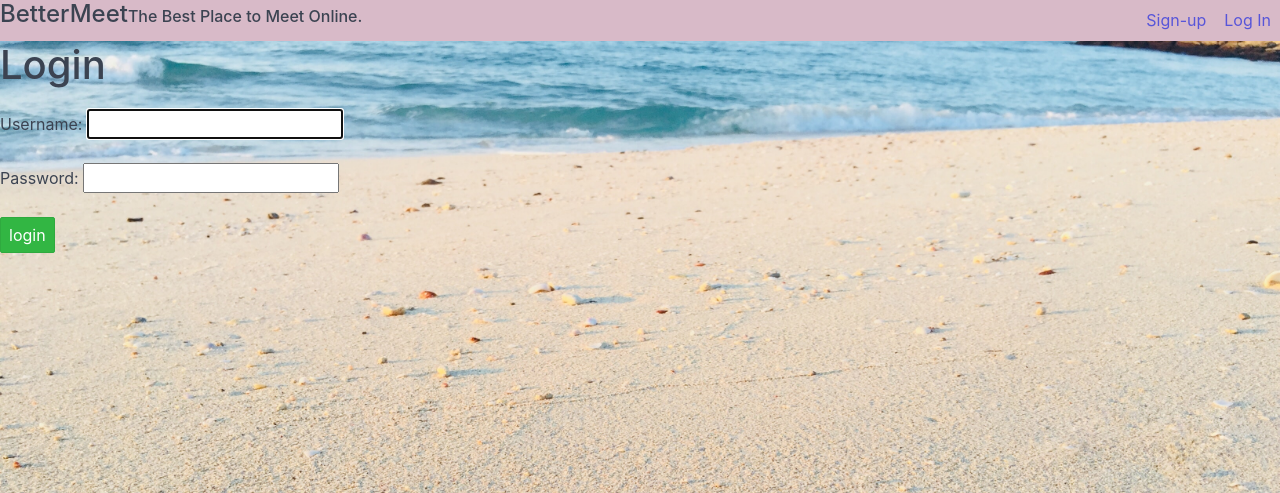
After one commit to Jeffrey-Thompson/BetterMeet, a Django app: page /accounts/login/ in a window 1280 px wide. The commit adds this page. Shown: the top 493 px of the page. Run offline with Django 3.2, Linux system fonts and the light colour scheme.

Commit message:
login/logout

```diff
--- a/better_meet/settings.py
+++ b/better_meet/settings.py
@@ -119,3 +119,6 @@ USE_TZ = True
 # https://docs.djangoproject.com/en/3.1/howto/static-files/
 
 STATIC_URL = '/static/'
+
+LOGIN_REDIRECT_URL = '/'
+LOGOUT_REDIRECT_URL = '/'
--- a/better_meet/urls.py
+++ b/better_meet/urls.py
@@ -20,4 +20,5 @@ urlpatterns = [
     path('admin/', admin.site.urls),
     # Sends to main_app
     path('', include('main_app.urls')),
+    path('accounts/', include('django.contrib.auth.urls'))
 ]
--- a/main_app/templates/base.html
+++ b/main_app/templates/base.html
@@ -18,8 +18,12 @@
             <h6>The Best Place to Meet Online.</h6>
         </section>
         <section class="navbar-section">
-            <a href="" class="btn btn-link">Sign-up</a>
-            <a href="" class="btn btn-link">Log In</a>
+            {% if user.is_authenticated %}
+                <a href="{% url 'logout' %}" class="btn btn-link">Log Out</a>
+            {% else %}
+                <a href="" class="btn btn-link">Sign-up</a>
+                <a href="{% url 'login' %}" class="btn btn-link">Log In</a>
+            {% endif %}
         </section>
     </header>
     {% block content %}
--- /dev/null
+++ b/main_app/templates/registration/login.html
@@ -0,0 +1,11 @@
+{% extends "base.html" %}
+
+{% block content %}
+<h1>Login</h1>
+
+<form method="POST" action="{% url 'login' %}">
+    {% csrf_token %}
+    {{form.as_p}}
+    <input type="submit" class="btn btn-success" value="login">
+    <input type="hidden" name="next" value="{{next}}">
+{% endblock content %}
```
